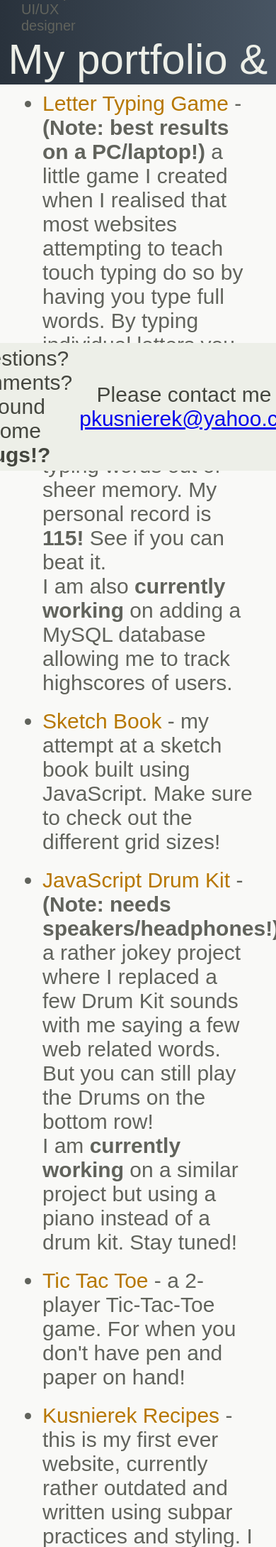
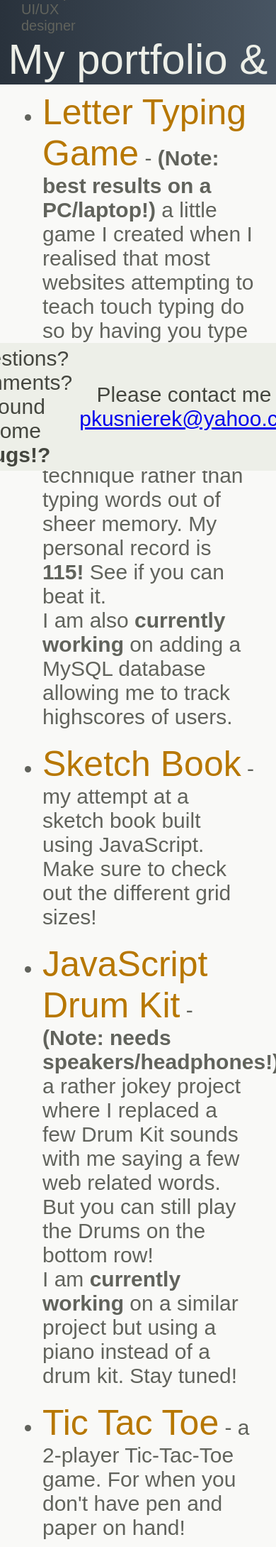
Before and after one commit to PawelKusnierek/PortfolioSite, a PHP site: page /portfolio.html in a window 390 px wide. Shown: the part 181-2360 px from the top of the page at 71% size. Run offline with PHP 8.4, Linux system fonts and the light colour scheme; some libraries are stand-ins or nearby versions.

Commit message:
fixing button heights on mobile

```diff
--- a/src/portfolio.html
+++ b/src/portfolio.html
@@ -66,7 +66,7 @@
         <div class="contentWrapper">
             <section class="portfolioContent">
                 <ul class="resourcesContainer">
-                    <li class="resourcesText"><a class="resourcesLink" target="_blank"
+                    <li class="resourcesText"><a class="resourcesLink bigger" target="_blank"
                                                  href="https://lettertypinggame.herokuapp.com">Letter Typing Game</a>
                         - <b>(Note: best results on a PC/laptop!)</b> a little game I created when I realised that most websites attempting to teach touch typing
                         do so by having you type full words. By typing individual letters you are forced into learning
@@ -75,23 +75,23 @@
                         I am also <b>currently working</b> on adding a MySQL database allowing me to track highscores of
                         users.
                     </li>
-                    <li class="resourcesText"><a class="resourcesLink" target="_blank"
+                    <li class="resourcesText"><a class="resourcesLink bigger" target="_blank"
                                                  href="https://kusniereksketchbook.herokuapp.com">Sketch Book</a>
                         - my attempt at a sketch book built using JavaScript. Make sure to check out the different
                         grid sizes!
                     </li>
-                    <li class="resourcesText"><a class="resourcesLink" target="_blank"
+                    <li class="resourcesText"><a class="resourcesLink bigger" target="_blank"
                                                  href="https://kusnierekdrumkit.herokuapp.com">JavaScript Drum Kit</a>
                         - <b>(Note: needs speakers/headphones!)</b> a rather jokey project where I replaced a few Drum Kit sounds with me saying a few web
                         related words. But you can still play the Drums on the bottom row! <br>
                         I am <b>currently working</b> on a similar project but using a piano instead of a drum kit.
                         Stay tuned!
                     </li>
-                    <li class="resourcesText"><a class="resourcesLink" target="_blank"
+                    <li class="resourcesText"><a class="resourcesLink bigger" target="_blank"
                                                  href="https://kusnierektictactoe.herokuapp.com">Tic Tac Toe</a>
                         - a 2-player Tic-Tac-Toe game. For when you don't have pen and paper on hand!
                     </li>
-                    <li class="resourcesText"><a class="resourcesLink" target="_blank"
+                    <li class="resourcesText"><a class="resourcesLink bigger" target="_blank"
                                                  href="https://kusnierekrecipes.herokuapp.com">Kusnierek Recipes</a>
                         - this is my first ever website, currently rather outdated and written using subpar practices
                         and styling. I like to look at it in order to remind myself how far I've come... and it is still
--- a/src/stylesheets/main.css
+++ b/src/stylesheets/main.css
@@ -487,96 +487,106 @@ p.footerContact {
 
   /* line 30, partials/_media.sass */
   .navigationContainer {
-    margin: 30px 0 0 0;
     width: 34%;
   }
 
-  /* line 33, partials/_media.sass */
+  /* line 32, partials/_media.sass */
   .headerButton {
     font-size: 24px;
     font-size: 1.5rem;
     padding: 0 15px 0 0;
   }
 
-  /* line 36, partials/_media.sass */
+  /* line 35, partials/_media.sass */
+  .fas {
+    margin: 30px 0 0 0;
+  }
+
+  /* line 37, partials/_media.sass */
   .techStack, .other, .resources, .other, .resources {
     width: 100%;
     margin: 0 auto 0 auto;
   }
 
-  /* line 40, partials/_media.sass */
+  /* line 41, partials/_media.sass */
   .content p {
     padding: 10px 50px 0 40px;
   }
-  /* line 41, partials/_media.sass */
+  /* line 42, partials/_media.sass */
   .content p::first-letter {
     font-size: 200%;
   }
 
-  /* line 44, partials/_media.sass */
+  /* line 45, partials/_media.sass */
   .headerBio, .bioHeader h1, .techStack h1, .other h1, .resources h1 {
     font-size: 60px;
     font-size: 3.75rem;
   }
 
-  /* line 46, partials/_media.sass */
+  /* line 47, partials/_media.sass */
   .bioHeader, .techStack, .other, .resources {
     height: 120px;
   }
 
-  /* line 48, partials/_media.sass */
+  /* line 49, partials/_media.sass */
   .bioImage {
     width: 150px;
   }
 
-  /* line 50, partials/_media.sass */
+  /* line 51, partials/_media.sass */
   .flex-item {
     width: 33%;
   }
 
-  /* line 52, partials/_media.sass */
+  /* line 53, partials/_media.sass */
   .technologyImage {
     width: 160px;
     height: 160px;
   }
 
-  /* line 55, partials/_media.sass */
+  /* line 56, partials/_media.sass */
   .footer {
     height: 180px;
   }
 
-  /* line 57, partials/_media.sass */
+  /* line 58, partials/_media.sass */
   .footerContact, .footerQuestions {
     font-size: 30px;
     font-size: 1.875rem;
   }
 
-  /* line 59, partials/_media.sass */
+  /* line 60, partials/_media.sass */
   .comingSoon {
     width: 25%;
   }
 
-  /* line 61, partials/_media.sass */
+  /* line 62, partials/_media.sass */
   .footerPreferencesContainer {
     width: 25%;
   }
 
-  /* line 63, partials/_media.sass */
+  /* line 64, partials/_media.sass */
   .resourcesLink, .resourcesText {
     font-size: 30px;
     font-size: 1.875rem;
     padding: 10px 0 10px 0;
   }
 
-  /* line 67, partials/_media.sass */
+  /* line 68, partials/_media.sass */
   .contactContent p {
     font-size: 40px;
     font-size: 2.5rem;
     padding: 10px 50px 0 40px;
   }
 
-  /* line 70, partials/_media.sass */
+  /* line 71, partials/_media.sass */
   .resourcesText {
     font-weight: 400;
   }
+
+  /* line 74, partials/_media.sass */
+  .bigger {
+    font-size: 50px;
+    font-size: 3.125rem;
+  }
 }
--- a/src/stylesheets/partials/_media.sass
+++ b/src/stylesheets/partials/_media.sass
@@ -28,11 +28,12 @@
   .contactLinks
     margin: 30px 0 0 0
   .navigationContainer
-    margin: 30px 0 0 0
     width: 34%
   .headerButton
     @include font-size(24px)
     padding: 0 15px 0 0
+  .fas
+    margin: 30px 0 0 0
   .techStack, .other, .resources
     width: 100%
     margin: $auto-margin
@@ -69,3 +70,6 @@
       padding: 10px 50px 0 40px
   .resourcesText
     font-weight: 400
+
+  .bigger
+    @include font-size(50px)
```
Also changed, not shown: src/stylesheets/partials/_portfolio.sass (line endings or trailing spaces).
